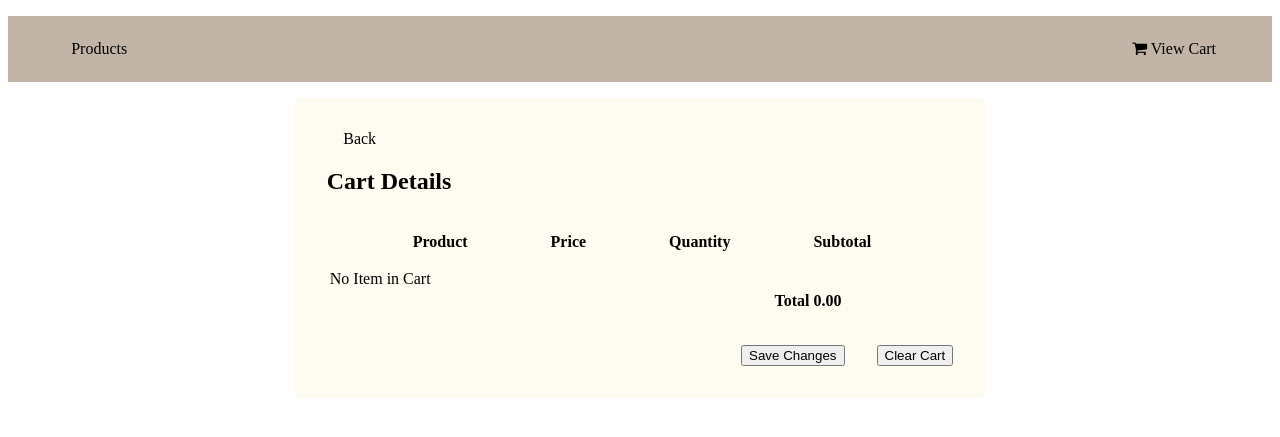
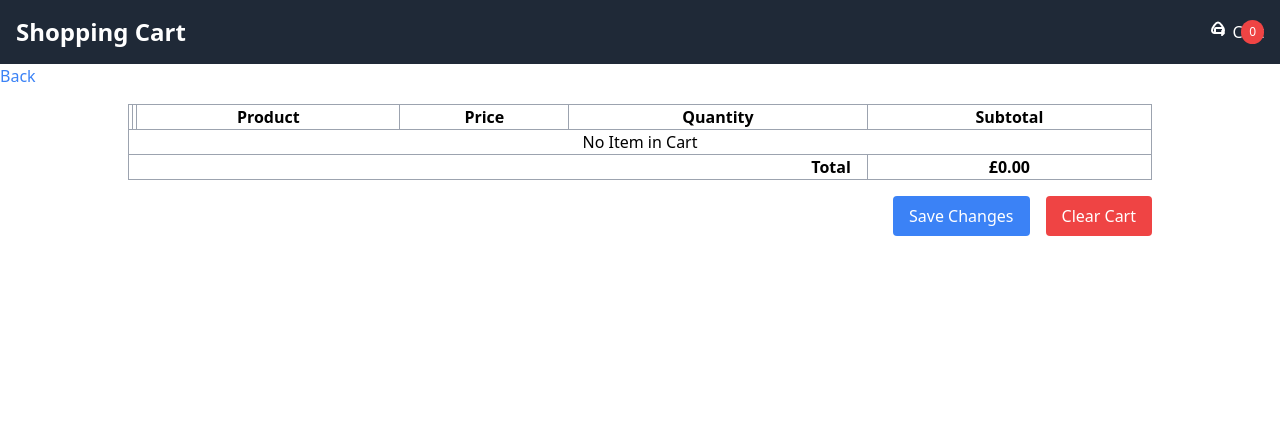
Before and after one commit to HelleFH/shopping-cart, a PHP site: page /view_cart.php in a window 1280 px wide. Shown: the top 437 px of the page. Run offline with PHP 8.4, Linux system fonts and the light colour scheme; some libraries are stand-ins or nearby versions.

Commit message:
make it better

```diff
--- a/view_cart.php
+++ b/view_cart.php
@@ -22,78 +22,79 @@ if ($_SERVER["REQUEST_METHOD"] == "POST") {
 
 <head>
     <meta charset="utf-8">
-    <title>Shopping Cart</title>
-    <link rel="stylesheet" href="style.css">
-    <link rel="stylesheet" href="https://cdnjs.cloudflare.com/ajax/libs/font-awesome/4.7.0/css/font-awesome.min.css">
-
+    <title>Shopping Cart using Session in PHP</title>
+    <meta name="viewport" content="width=device-width, initial-scale=1">
+    <link href="https://cdn.jsdelivr.net/npm/tailwindcss@2.2.19/dist/tailwind.min.css" rel="stylesheet">
 </head>
 
 <body>
     <style>
-        th {
-            padding-right: 5em;
+        * { margin: 0; padding: 0; box-sizing: border-box; }
+        td {
+            text-align: center;
+        }
+        @media (min-width: 768px) {
+            form {
+                width: 80vw;
+                margin:0 auto;
+            }
         }
 
-        thead {
-            height: 50px;
+        /* Table width for mobile */
+        @media (max-width: 767px) {
+            form {
+                width: 100vw;
             }
-
-        .cart_container {
-            background-color: #fefbf1;
-            display: flex;
-            gap: 2em;
-            padding: 2em;
-            width: fit-content;
-            margin: 0 auto;
-        }
-
-        .product_info {
-            display: flex;
-            align-items: center;
-            padding-right: 3em;
-            white-space: nowrap;
-            gap: 1em;
-            font-weight: 700;
-        }
-
-        .form-control {
-            width: 2em;
-        }
-
-        .cart_buttons {
-            display: flex;
-            justify-content: flex-end;
-            gap: 2em;
-            margin-top: 2em;
         }
     </style>
-    <?php include('nav.php'); ?>
-
-    <div class="cart_container">
-        <div>
+  <div class="  w-screen">
+     <nav class=" mt-0 bg-gray-800 p-4">
+            <div class="container mx-auto flex justify-between items-center">
+                <a href="#" class="text-white text-2xl font-bold">Shopping Cart</a>
+                <ul class="flex items-center space-x-4">
+                    <li>
+                        <a href="view_cart.php" class="relative flex items-center text-white">
+                            <span class="absolute top-0 right-0 bg-red-500 text-white rounded-full px-2 py-1 text-xs"><?php echo isset($_SESSION['cart']) ? count($_SESSION['cart']) : 0; ?>
+</span>
+                            <svg xmlns="http://www.w3.org/2000/svg" class="h-6 w-6 text-white" fill="none" viewBox="0 0 24 24" stroke="currentColor">
+                                <path stroke-linecap="round" stroke-linejoin="round" stroke-width="2" d="M17 11l2 2m0 0l-2 2m2-2H9.5a2.5 2.5 0 01-2.5-2.5c0-3 4-8 6-8s6 5 6 8a2.5 2.5 0 01-2.5 2.5zm-9 0V9a1 1 0 011-1h6a1 1 0 011 1v2"></path>
+                            </svg>
+                            <span class="ml-1">Cart</span>
+                        </a>
+                    </li>
+                </ul>
+            </div>
+        </nav>
         <?php
         if (isset($_SESSION['message'])) {
             ?>
-                <div id="message">
-                    <?php echo $_SESSION['message']; ?>
+            <div class="bg-green-100 border border-green-400 text-green-700 px-4 py-3 rounded relative" role="alert">
+                <span class="block sm:inline"><?php echo $_SESSION['message']; ?></span>
+                <span class="absolute top-0 bottom-0 right-0 px-4 py-3">
+                    <svg class="fill-current h-6 w-6 text-green-500" role="button" xmlns="http://www.w3.org/2000/svg" viewBox="0 0 20 20">
+                        <title>Close</title>
+                        <path fill-rule="evenodd" d="M14.354 5.354a1 1 0 010 1.414L11.414 10l2.94 2.94a1 1 0 11-1.414 1.414L10 11.414l-2.94 2.94a1 1 0 01-1.414-1.414L8.586 10 5.646 7.06a1 1 0 111.414-1.414L10 8.586l2.94-2.94a1 1 0 011.414 0z" clip-rule="evenodd" />
+                    </svg>
+                </span>
             </div>
             <?php
             // Unset session message after displaying
             unset($_SESSION['message']);
         }
+        ?>
 
-            ?>
-            <a class="back-button" href="index.php"><i class="fas fa-arrow-left"></i> Back</a>
+        <a class="block mb-4 text-blue-500" href="index.php"><i class="fa fa-arrow-left" aria-hidden="true"></i> Back</a>
         <form method="POST" action="">
-                <table>
-                    <h2>Cart Details</h2>
-
+            <table class="w-full border-collapse border border-gray-400">
                 <thead>
-                        <th></th>
-                        <th>Product</th>
-                        <th>Price</th>
-                        <th>Quantity</th>
-                        <th>Subtotal</th>
+                    <tr>
+                        <th class="border border-gray-400"></th>
+                        <th class="border border-gray-400"></th>
+                        <th class="border border-gray-400">Product</th>
+                        <th class="border border-gray-400">Price</th>
+                        <th class="border border-gray-400">Quantity</th>
+                        <th class="border border-gray-400">Subtotal</th>
+                    </tr>
                 </thead>
                 <tbody>
                     <?php
@@ -123,25 +124,27 @@ if ($_SERVER["REQUEST_METHOD"] == "POST") {
                             while ($row = $stmt->fetch(PDO::FETCH_ASSOC)) {
                                 ?>
                                 <tr>
-                                        <td>
+                                    <td class="border border-gray-400">
                                         <a href="delete_item.php?id=<?php echo $row['id']; ?>&index=<?php echo $index; ?>"><span><i
                                                         class="fa fa-trash" aria-hidden="true"></i>
                                             </span></a>
                                     </td>
-                                        <td class="product_info">
-                                            <img src="<?php echo $row['photo']; ?>" alt="Product Image" width="50" height="50">
-                                            <?php echo $row['name']; ?>
+                                    <td class="border border-gray-400"><img src="<?php echo $row['photo']; ?>" alt="Product Image" class="w-16 h-16 object-cover"></td>
+                                    <td class="border border-gray-400"><?php echo $row['name']; ?></td>
+                                    <td class="border border-gray-400">£<?php echo number_format($row['price'], 2); ?></td>
+                                    <input type="hidden" name="indexes[]" value="<?php echo $index; ?>">
+                                    <td class="border border-gray-400">
+    <div class="border border-gray-400 inline-block px-2">
+        <input type="text" class="form-control w-12" style="text-align:center"
+                value="<?php echo $_SESSION['qty_array'][$index]; ?>"
+                name="qty_<?php echo $index; ?>">
+    </div>
 </td>
 
-                                        <td>
-                                            <?php echo number_format($row['price'], 2); ?>
-                                        </td>
-                                        <input type="hidden" name="indexes[]" value="<?php echo $index; ?>">
-                                        <td><input type="text" class="form-control"
-                                                value="<?php echo $_SESSION['qty_array'][$index]; ?>"
-                                                name="qty_<?php echo $index; ?>"></td>
-                                        <td>
-                                            <?php echo number_format($_SESSION['qty_array'][$index] * $row['price'], 2); ?>
+
+
+                                    <td class="border border-gray-400">
+                                    £<?php echo number_format($_SESSION['qty_array'][$index] * $row['price'], 2); ?>
                                     </td>
                                     <?php $total += $_SESSION['qty_array'][$index] * $row['price']; ?>
                                 </tr>
@@ -155,30 +158,24 @@ if ($_SERVER["REQUEST_METHOD"] == "POST") {
                     } else {
                         ?>
                         <tr>
-                                <td colspan="4" class="text-center">No Item in Cart</td>
+                            <td colspan="6" class="text-center border border-gray-400">No Item in Cart</td>
                         </tr>
                     <?php
                     }
 
                     ?>
                     <tr>
-                            <td colspan="4" align="right"><b>Total</b></td>
-                            <td><b>
-                                        <?php echo number_format($total, 2); ?>
-                                    </b></td>
+                    <td colspan="5" class="border border-gray-400 text-right pr-4"><b>Total</b></td>
+                        <td class="border border-gray-400"><b>£<?php echo number_format($total, 2); ?></b></td>
                     </tr>
                 </tbody>
             </table>
-                <div class="cart_buttons">
-                    <button type="submit" name="save">Save Changes</button>
-                    <button><a href="clear_cart.php"> Clear Cart</a></button>
+            <div class="mt-4 flex justify-end">
+                <button type="submit" name="save" class="bg-blue-500 text-white px-4 py-2 rounded hover:bg-blue-600">Save Changes</button>
+                <a href="clear_cart.php" class="bg-red-500 text-white px-4 py-2 rounded hover:bg-red-600 ml-4">Clear Cart</a>
             </div>
-
         </form>
     </div>
-    </div>
-    </div>
-</body>
     <script>
         // Set a timeout to hide the message after 3 seconds (adjust as needed)
         setTimeout(function () {
@@ -188,5 +185,6 @@ if ($_SERVER["REQUEST_METHOD"] == "POST") {
             }
         }, 2000);
     </script>
+</body>
 
 </html>
```
Also changed, not shown: add_cart.php (+13 -18 lines), index.php (+66 -71 lines). Lines whose indentation alone changed are shown as unchanged.
